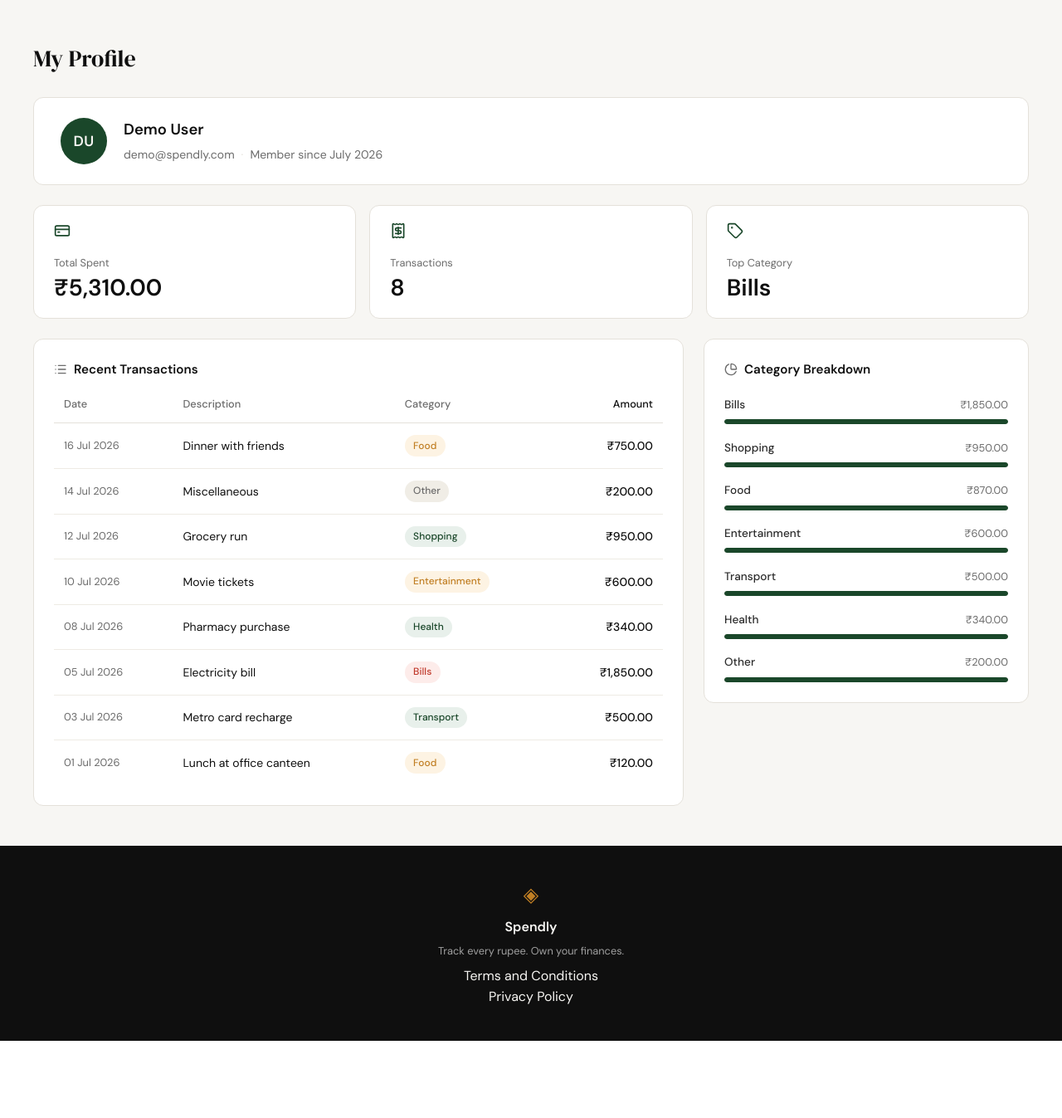
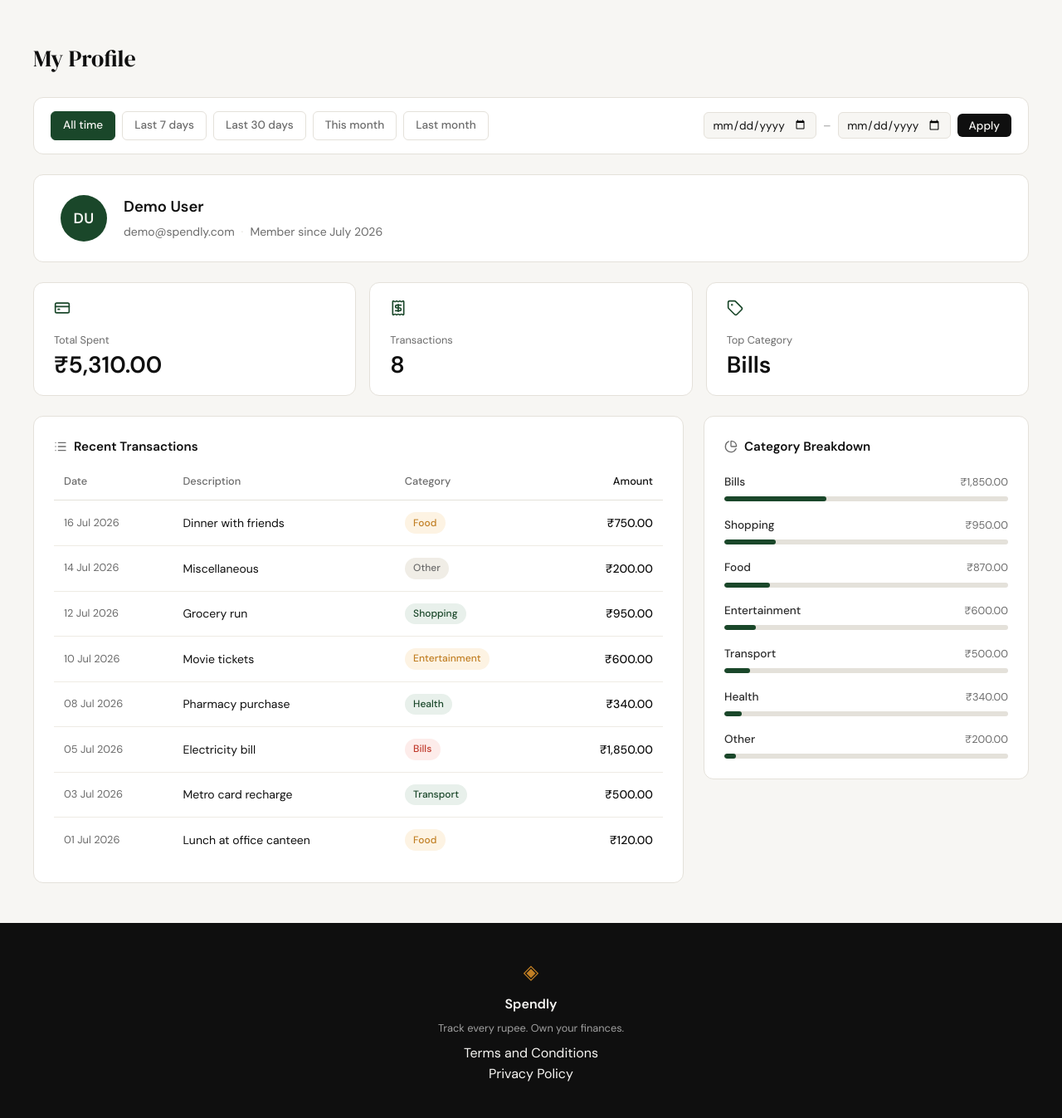
Before and after one commit to kaumudiu/spendly, a Flask app: page /profile in a window 1280 px wide. Shown: the part 61-1408 px from the top of the page at 83% size. Before the commit the page ends 1315 px from the top, so only its background shows below. Run offline with Flask 3, Linux system fonts and the light colour scheme; the visitor is signed in with stand-in values (Sample User, id 1); data comes from the database, SQL or seed files in the repository.

Commit message:
add date filter to profile page

```diff
--- a/app.py
+++ b/app.py
@@ -1,4 +1,6 @@
+import os
 import sqlite3
+from datetime import date, timedelta, datetime
 from flask import Flask, render_template, request, redirect, url_for, flash, session, abort
 from database.db import get_db, init_db, seed_db, create_user, get_user_by_email
 from database.queries import get_user_by_id, get_summary_stats, get_recent_transactions, get_category_breakdown
@@ -10,6 +12,45 @@ app.secret_key = "dev-secret-key"
 with app.app_context():
     init_db()
     seed_db()
+
+
+# ------------------------------------------------------------------ #
+# Helpers                                                             #
+# ------------------------------------------------------------------ #
+
+def resolve_date_filter(period, raw_start, raw_end):
+    """Return (start_date, end_date, active_period) as ISO strings or None.
+    Calls abort(400) on invalid input."""
+    today = date.today()
+    active_period = period or ("custom" if raw_start or raw_end else "all")
+
+    if period == "last-7":
+        return (today - timedelta(days=6)).isoformat(), today.isoformat(), active_period
+    if period == "last-30":
+        return (today - timedelta(days=29)).isoformat(), today.isoformat(), active_period
+    if period == "this-month":
+        return today.replace(day=1).isoformat(), today.isoformat(), active_period
+    if period == "last-month":
+        first_of_this = today.replace(day=1)
+        last_of_prev  = first_of_this - timedelta(days=1)
+        return last_of_prev.replace(day=1).isoformat(), last_of_prev.isoformat(), active_period
+    if period not in ("all", ""):
+        abort(400)
+
+    start_date = end_date = None
+    if not period:
+        for raw in (raw_start, raw_end):
+            if raw:
+                try:
+                    parsed = datetime.strptime(raw, "%Y-%m-%d")
+                    if parsed.strftime("%Y-%m-%d") != raw:
+                        abort(400)
+                except ValueError:
+                    abort(400)
+        start_date = raw_start or None
+        end_date   = raw_end or None
+
+    return start_date, end_date, active_period
 
 
 # ------------------------------------------------------------------ #
@@ -102,17 +143,25 @@ def profile():
     user = get_user_by_id(uid)
     if user is None:
         abort(404)
-    stats = get_summary_stats(uid)
 
-    expenses = get_recent_transactions(uid)
+    period    = request.args.get("period", "").strip()
+    raw_start = request.args.get("start_date", "").strip()
+    raw_end   = request.args.get("end_date", "").strip()
 
-    categories = get_category_breakdown(uid)
+    start_date, end_date, active_period = resolve_date_filter(period, raw_start, raw_end)
+
+    stats      = get_summary_stats(uid, start_date, end_date)
+    expenses   = get_recent_transactions(uid, start_date=start_date, end_date=end_date)
+    categories = get_category_breakdown(uid, start_date, end_date)
 
     return render_template("profile.html",
                            user=user,
                            stats=stats,
                            expenses=expenses,
-                           categories=categories)
+                           categories=categories,
+                           active_period=active_period,
+                           start_date=raw_start,
+                           end_date=raw_end)
 
 
 @app.route("/expenses/add")
@@ -131,4 +180,4 @@ def delete_expense(id):
 
 
 if __name__ == "__main__":
-    app.run(debug=True, port=5001)
+    app.run(debug=os.environ.get("FLASK_DEBUG", "0") == "1", port=5001)
--- /dev/null
+++ b/conftest.py
@@ -0,0 +1,4 @@
+import sys
+import os
+
+sys.path.insert(0, os.path.dirname(__file__))
--- a/database/queries.py
+++ b/database/queries.py
@@ -1,5 +1,18 @@
 from database.db import get_db
 from datetime import datetime
+
+
+def _date_filter_clause(start_date, end_date):
+    # Returns (sql_fragment, params_tuple). The fragment uses a leading AND,
+    # so callers must already have a WHERE clause (e.g. "WHERE user_id = ?").
+    clauses, params = [], []
+    if start_date:
+        clauses.append("AND date >= ?")
+        params.append(start_date)
+    if end_date:
+        clauses.append("AND date <= ?")
+        params.append(end_date)
+    return " ".join(clauses), tuple(params)
 
 
 def get_user_by_id(user_id):
@@ -27,17 +40,18 @@ def get_user_by_id(user_id):
     }
 
 
-def get_summary_stats(user_id):
+def get_summary_stats(user_id, start_date=None, end_date=None):
+    date_sql, date_params = _date_filter_clause(start_date, end_date)
     db = get_db()
     try:
         totals_row = db.execute(
-            "SELECT SUM(amount) as total, COUNT(*) as count FROM expenses WHERE user_id = ?",
-            (user_id,),
+            "SELECT SUM(amount) as total, COUNT(*) as count FROM expenses WHERE user_id = ? " + date_sql,
+            (user_id,) + date_params,
         ).fetchone()
         category_row = db.execute(
-            "SELECT category FROM expenses WHERE user_id = ?"
-            " GROUP BY category ORDER BY SUM(amount) DESC LIMIT 1",
-            (user_id,),
+            "SELECT category FROM expenses WHERE user_id = ? " + date_sql
+            + " GROUP BY category ORDER BY SUM(amount) DESC LIMIT 1",
+            (user_id,) + date_params,
         ).fetchone()
     finally:
         db.close()
@@ -52,13 +66,14 @@ def get_summary_stats(user_id):
     }
 
 
-def get_recent_transactions(user_id, limit=10):
+def get_recent_transactions(user_id, limit=10, start_date=None, end_date=None):
+    date_sql, date_params = _date_filter_clause(start_date, end_date)
     conn = get_db()
     try:
         rows = conn.execute(
             "SELECT date, description, category, amount FROM expenses"
-            " WHERE user_id = ? ORDER BY date DESC LIMIT ?",
-            (user_id, limit),
+            " WHERE user_id = ? " + date_sql + " ORDER BY date DESC LIMIT ?",
+            (user_id,) + date_params + (limit,),
         ).fetchall()
     finally:
         conn.close()
@@ -73,13 +88,14 @@ def get_recent_transactions(user_id, limit=10):
     ]
 
 
-def get_category_breakdown(user_id):
+def get_category_breakdown(user_id, start_date=None, end_date=None):
+    date_sql, date_params = _date_filter_clause(start_date, end_date)
     db = get_db()
     try:
         rows = db.execute(
             "SELECT category, SUM(amount) as total FROM expenses"
-            " WHERE user_id = ? GROUP BY category ORDER BY total DESC",
-            (user_id,),
+            " WHERE user_id = ? " + date_sql + " GROUP BY category ORDER BY total DESC",
+            (user_id,) + date_params,
         ).fetchall()
     finally:
         db.close()
--- a/static/css/profile.css
+++ b/static/css/profile.css
@@ -270,6 +270,92 @@
 }
 
 /* ------------------------------------------------------------------ */
+/* Date filter bar                                                     */
+/* ------------------------------------------------------------------ */
+
+.filter-bar {
+    display: flex;
+    flex-wrap: wrap;
+    align-items: center;
+    gap: 0.75rem;
+    background: var(--paper-card);
+    border: 1px solid var(--border);
+    border-radius: var(--radius-md);
+    padding: 1rem 1.25rem;
+}
+
+.filter-presets {
+    display: flex;
+    flex-wrap: wrap;
+    gap: 0.5rem;
+    flex: 1;
+}
+
+.filter-btn {
+    display: inline-block;
+    padding: 0.35rem 0.875rem;
+    border-radius: var(--radius-sm);
+    font-size: 0.85rem;
+    font-weight: 500;
+    color: var(--ink-muted);
+    border: 1px solid var(--border);
+    background: transparent;
+    transition: all 0.15s;
+    white-space: nowrap;
+}
+
+.filter-btn:hover {
+    border-color: var(--ink-soft);
+    color: var(--ink);
+}
+
+.filter-btn--active,
+.filter-btn--active:hover {
+    background: var(--accent);
+    color: var(--paper);
+    border-color: var(--accent);
+}
+
+.filter-custom {
+    display: flex;
+    align-items: center;
+    gap: 0.5rem;
+    flex-shrink: 0;
+}
+
+.filter-date-input {
+    width: 8.5rem;
+    padding: 0.35rem 0.6rem;
+    font-size: 0.85rem;
+}
+
+.filter-date-sep {
+    color: var(--ink-faint);
+    font-size: 0.9rem;
+}
+
+.filter-apply-btn {
+    padding: 0.35rem 0.875rem;
+    font-size: 0.85rem;
+}
+
+.filter-active-label {
+    display: flex;
+    align-items: center;
+    gap: 0.35rem;
+    font-size: 0.8rem;
+    color: var(--ink-muted);
+    margin-top: -0.75rem;
+    margin-bottom: 1.25rem;
+}
+
+.filter-active-label svg {
+    width: 13px;
+    height: 13px;
+    color: var(--ink-faint);
+}
+
+/* ------------------------------------------------------------------ */
 /* Responsive                                                          */
 /* ------------------------------------------------------------------ */
 
@@ -287,4 +373,19 @@
     .profile-section {
         padding: 2rem 1rem;
     }
+
+    .filter-bar {
+        flex-direction: column;
+        align-items: stretch;
+        padding: 0.875rem 1rem;
+    }
+
+    .filter-custom {
+        flex-wrap: wrap;
+    }
+
+    .filter-date-input,
+    .filter-apply-btn {
+        width: 100%;
+    }
 }
--- a/templates/profile.html
+++ b/templates/profile.html
@@ -6,12 +6,47 @@
 <link rel="stylesheet" href="{{ url_for('static', filename='css/profile.css') }}">
 {% endblock %}
 
+{% macro period_label(active_period, start_date, end_date) %}
+{% if active_period != 'all' %}
+<p class="filter-active-label">
+    <i data-lucide="calendar"></i>
+    {% if active_period == 'custom' %}{{ start_date or 'start' }} – {{ end_date or 'today' }}
+    {% elif active_period == 'last-7' %}Last 7 days
+    {% elif active_period == 'last-30' %}Last 30 days
+    {% elif active_period == 'this-month' %}This month
+    {% elif active_period == 'last-month' %}Last month{% endif %}
+</p>
+{% endif %}
+{% endmacro %}
+
 {% block content %}
 
 <section class="profile-section">
     <div class="profile-inner">
 
         <h1 class="profile-page-title">My Profile</h1>
+
+        <!-- Date filter bar -->
+        <div class="filter-bar">
+            <div class="filter-presets">
+                {% for slug, label in [('all','All time'),('last-7','Last 7 days'),
+                                       ('last-30','Last 30 days'),('this-month','This month'),
+                                       ('last-month','Last month')] %}
+                <a href="{{ url_for('profile') }}?period={{ slug }}"
+                   class="filter-btn{% if active_period == slug %} filter-btn--active{% endif %}">
+                    {{ label }}
+                </a>
+                {% endfor %}
+            </div>
+            <form class="filter-custom" method="GET" action="{{ url_for('profile') }}">
+                <input type="date" name="start_date" class="form-input filter-date-input"
+                       value="{{ start_date }}" aria-label="From date">
+                <span class="filter-date-sep">–</span>
+                <input type="date" name="end_date" class="form-input filter-date-input"
+                       value="{{ end_date }}" aria-label="To date">
+                <button type="submit" class="btn-primary filter-apply-btn">Apply</button>
+            </form>
+        </div>
 
         <!-- User info card -->
         <div class="profile-card">
@@ -62,6 +97,7 @@
                     <i data-lucide="list"></i>
                     Recent Transactions
                 </h2>
+                {{ period_label(active_period, start_date, end_date) }}
                 <div class="table-scroll">
                     <table class="expense-table">
                         <thead>
@@ -94,6 +130,7 @@
                     <i data-lucide="pie-chart"></i>
                     Category Breakdown
                 </h2>
+                {{ period_label(active_period, start_date, end_date) }}
                 {% for c in categories %}
                 <div class="breakdown-row">
                     <div class="breakdown-meta">
@@ -101,7 +138,7 @@
                         <span class="breakdown-amount">{{ c.amount }}</span>
                     </div>
                     <div class="breakdown-bar-track">
-                        <div class="breakdown-bar" style="width: {{ c.percent }}%"></div>
+                        <div class="breakdown-bar" style="width: {{ c.pct }}%"></div>
                     </div>
                 </div>
                 {% endfor %}
```
Also changed, not shown: tests/test_date_filter.py (added, +434 -0 lines), .claude/specs/06-date-filter-profile-page.md (added).
